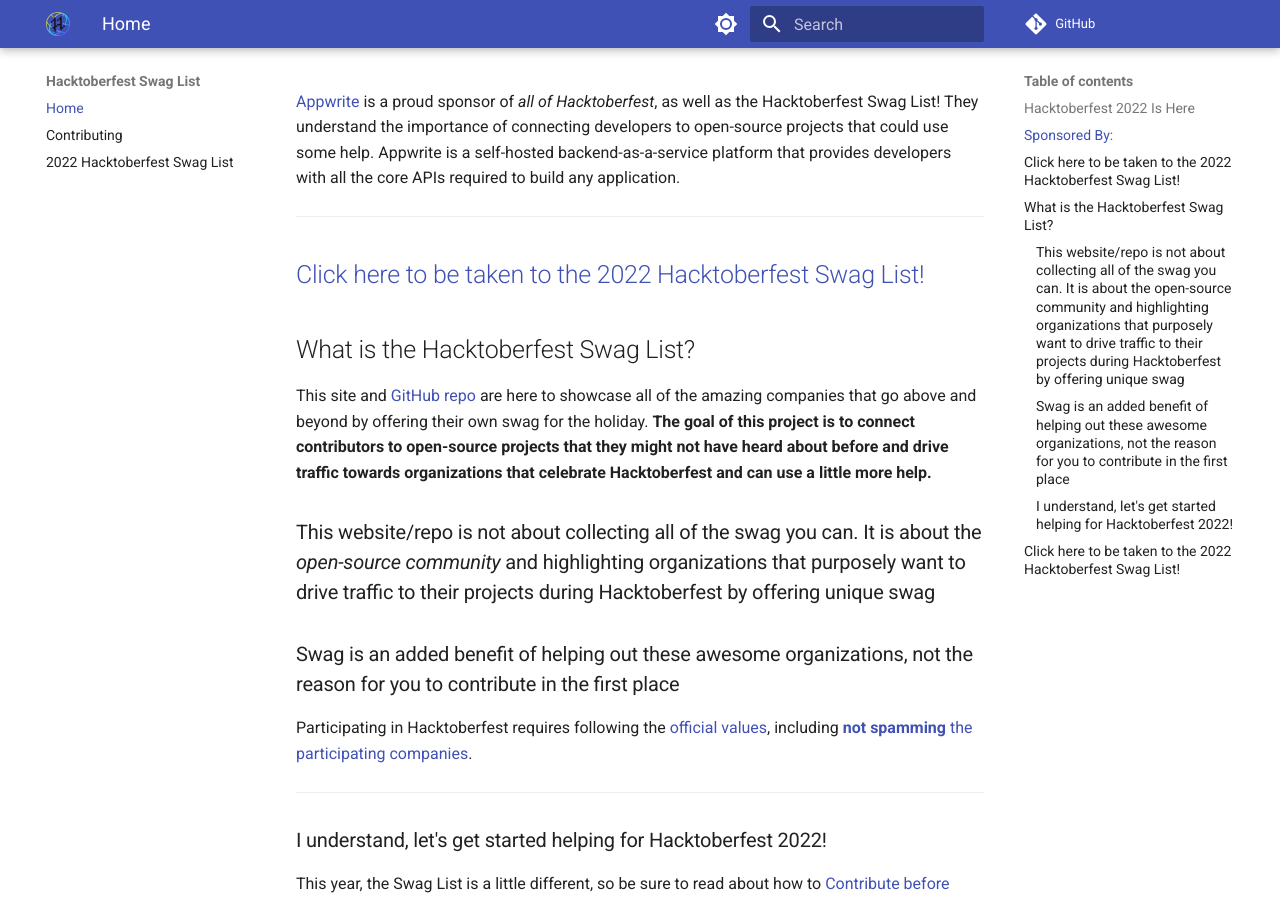
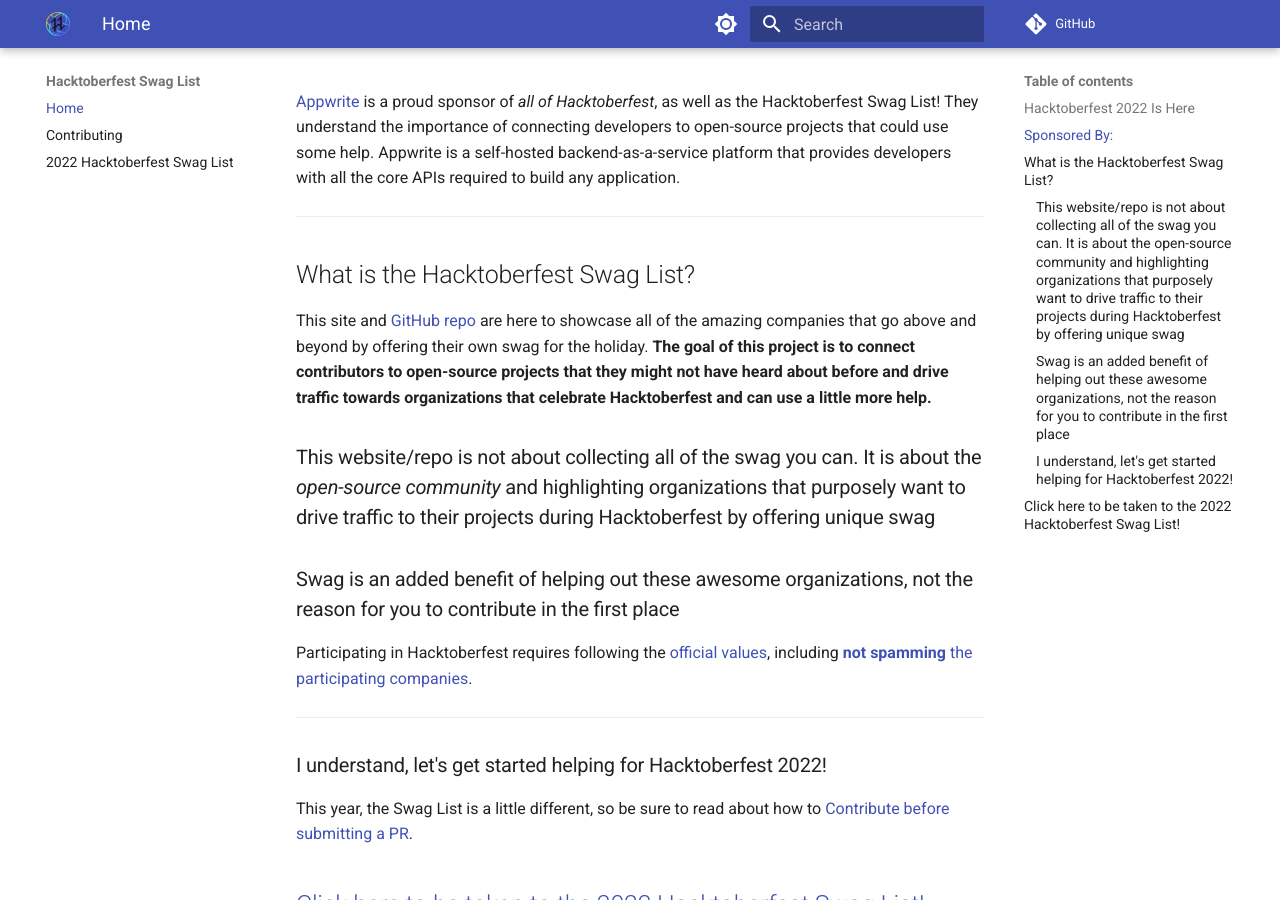
Before and after one commit to crweiner/hacktoberfest-swag-list, an MkDocs documentation site: the page built from docs/index.md, in a window 1280 px wide and 900 px high, scrolled down 921 px. Built offline with MkDocs 1.6.1 and Material for MkDocs 9.7.7, drawn with Linux system fonts in a browser that asks for light colours; comment, search, counter and statistics services are not loaded.

Commit message:
Update link

```diff
--- a/docs/index.md
+++ b/docs/index.md
@@ -20,8 +20,6 @@
 Appwrite is a self-hosted backend-as-a-service platform that provides developers with all the core APIs required to build any application.
 
 ---
-
-## [Click here to be taken to the 2022 Hacktoberfest Swag List!](list.md)
 
 ## What is the Hacktoberfest Swag List?
 
```
